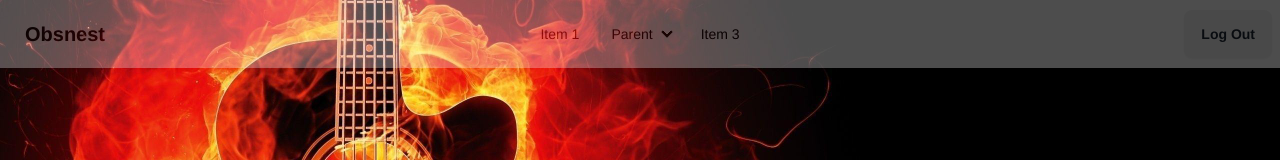
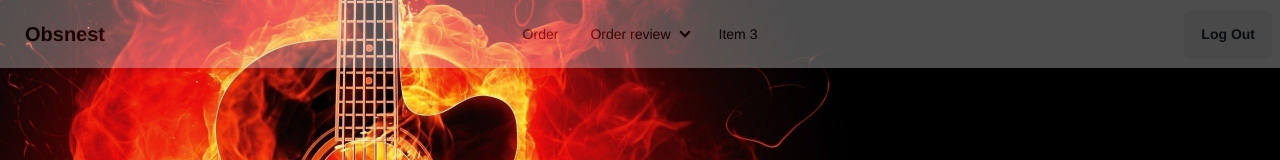
Before and after one commit to sadakatsrabon/Obsnest-MarketPlace, a React (Vite) app: page / in a window 1280 px wide. Shown: the top 160 px of the page. Built offline with nearby package versions, Linux system fonts and the light colour scheme.

Commit message:
update nav button

```diff
--- a/src/Shared/NavMenu.jsx
+++ b/src/Shared/NavMenu.jsx
@@ -10,9 +10,9 @@ const NavMenu = () => {
                             <svg xmlns="http://www.w3.org/2000/svg" className="h-5 w-5" fill="none" viewBox="0 0 24 24" stroke="currentColor"><path strokeLinecap="round" strokeLinejoin="round" strokeWidth="2" d="M4 6h16M4 12h8m-8 6h16" /></svg>
                         </div>
                         <ul tabIndex={0} className="menu menu-sm dropdown-content mt-3 z-[1] p-2 shadow bg-base-100 rounded-box w-52">
-                            <li><a>Item 1</a></li>
+                            <li><a>Order</a></li>
                             <li>
-                                <a>User Action</a>
+                                <a>Order Review</a>
                                 <ul className="p-2">
                                     <li><a>Login</a></li>
                                     <li><a>LogOut</a></li>
@@ -25,10 +25,10 @@ const NavMenu = () => {
                 </div>
                 <div className="navbar-center hidden lg:flex">
                     <ul className="menu menu-horizontal px-1">
-                        <li><a>Item 1</a></li>
+                        <li><a>Order</a></li>
                         <li>
                             <details>
-                                <summary>Parent</summary>
+                                <summary>Order review</summary>
                                 <ul className="p-2">
                                     <li><a>Submenu 1</a></li>
                                     <li><a>Submenu 2</a></li>
```
